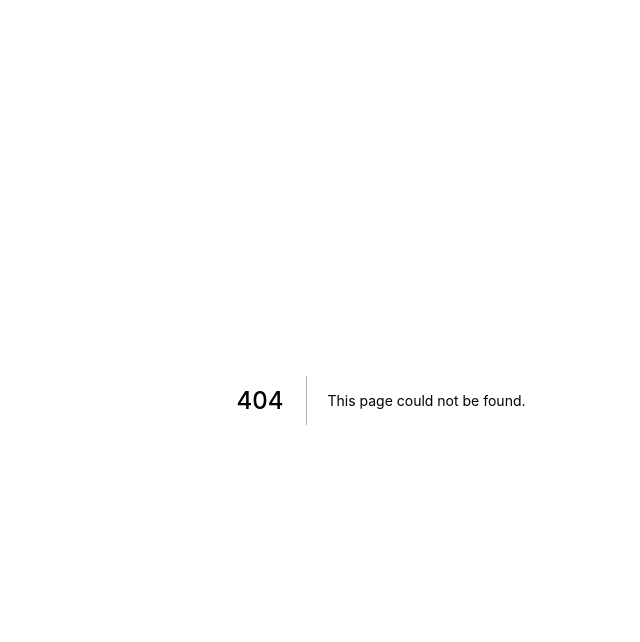
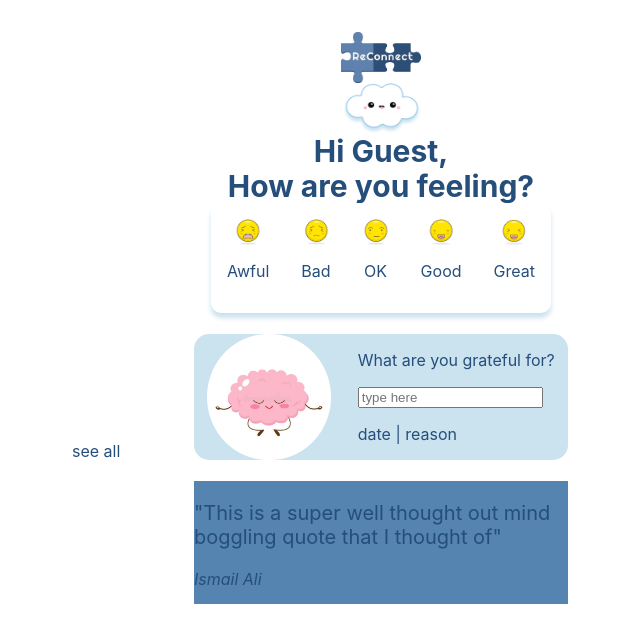
Before and after one commit to maroaraujo/final-project_front-end-surch, a Next.js app in the folder reconnect/: page /home in a window 1280 px wide. Before the commit this address had no page. Shown: the top 642 px of the page, without its empty margins (259-899 px from the left). Built offline with nearby package versions, Linux system fonts and the light colour scheme.

Commit message:
Moved index into home page to try to fix auth0 issue

```diff
--- /dev/null
+++ b/reconnect/pages/home.js
@@ -0,0 +1,33 @@
+import Head from "next/head";
+import Image from "next/image";
+import styles from "../styles/Home.module.css";
+import DisplayLogo from "../component/DisplayLogo/DisplayLogo";
+import MascotSmall from "../component/MascotSmall/MascotSmall";
+import MoodQuestion from "../component/MoodQuestion/MoodQuestion";
+import Gratitude from "../component/Gratitude/Gratitude";
+import Quote from "../component/Quote/Quote"
+
+export default function Home() {
+  return (
+    <div className={styles.container}>
+      <Head>
+        <title>Reconnect</title>
+        <meta name="description" content="Wellness App" />
+        <link rel="icon" href="/favicon.ico" />
+      </Head>
+
+      <main className={styles.main}>
+        <DisplayLogo className={styles.displayLogo} />
+        <MascotSmall className={styles.mascotSmall} />
+        <h1 className={styles.title}>
+          Hi Guest,
+          <br />
+          How are you feeling?
+        </h1>
+        <MoodQuestion className={styles.moodQuestion} />
+        <Gratitude/>
+        <Quote/>
+      </main>
+    </div>
+  );
+}
```
